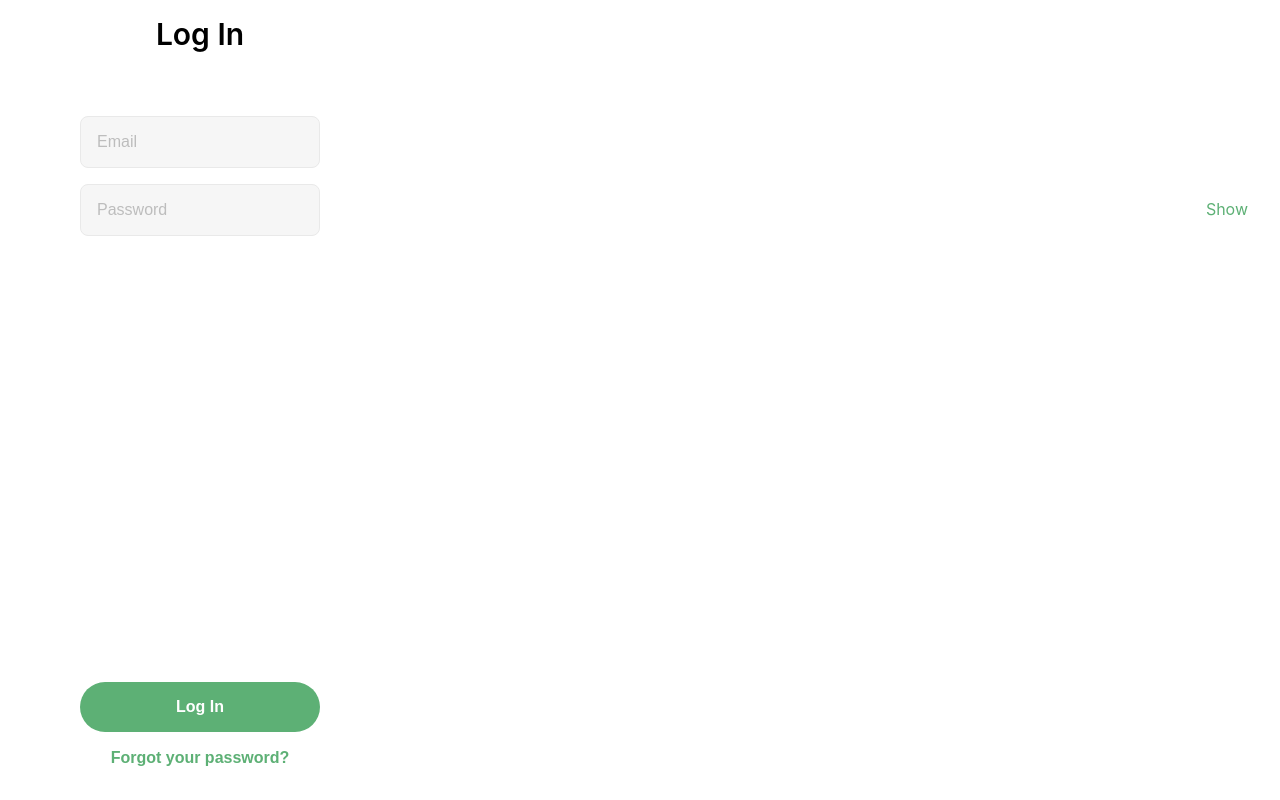
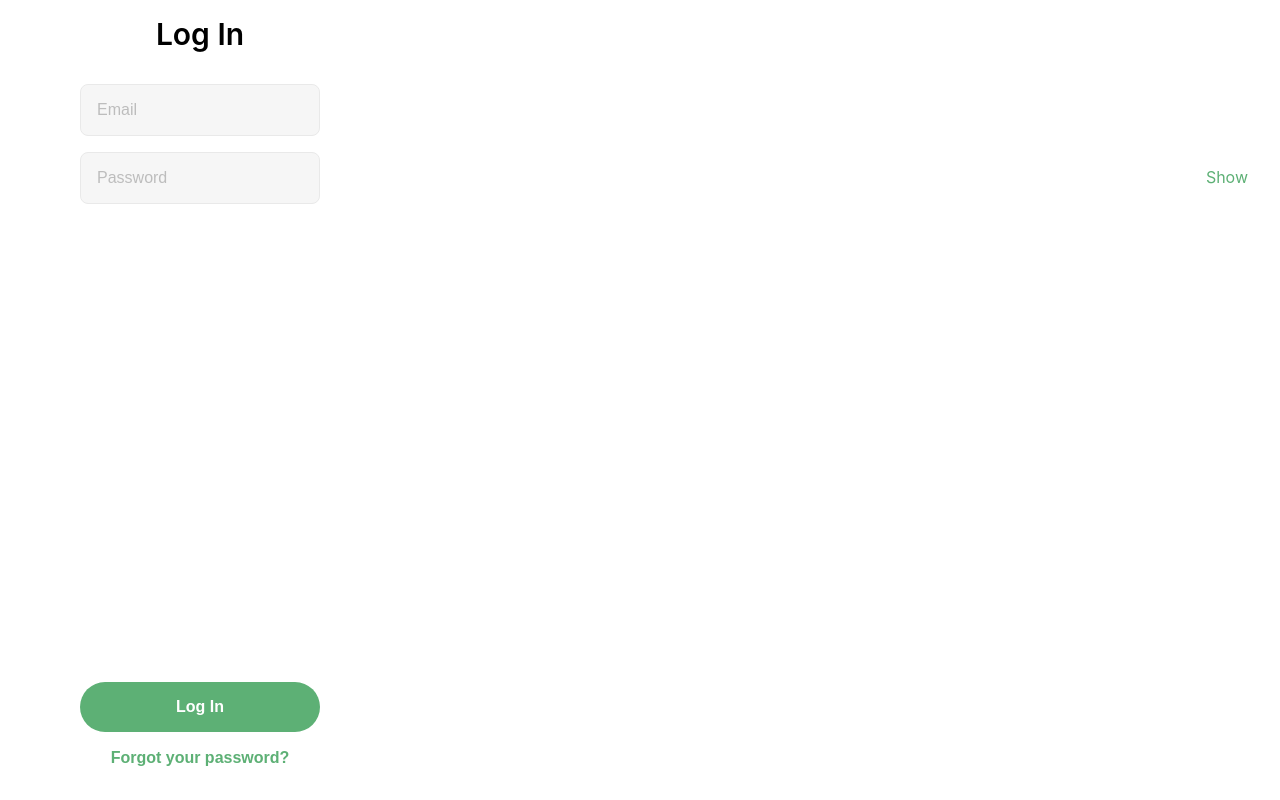
Before and after one commit to KashkynbayS/posts-project, a Vue app: page /sign-in in a window 1280 px wide. Built offline with nearby package versions, Linux system fonts and the light colour scheme.

Commit message:
fix: some correction for Auth pages

```diff
--- a/src/views/SignIn.vue
+++ b/src/views/SignIn.vue
@@ -57,7 +57,6 @@ const toggleShowPassword = () => {
       </form>
 
       <p v-if="error">{{ error }}</p>
-
    </PageTemplate>
 </template>
 
@@ -73,7 +72,6 @@ form {
    flex-direction: column;
    width: 100%;
    gap: 1rem;
-   padding-top: 2rem;
    flex-grow: 1;
 
    .form-item {
--- a/src/views/SignUp.vue
+++ b/src/views/SignUp.vue
@@ -69,7 +69,6 @@ form {
    flex-direction: column;
    width: 100%;
    gap: 1rem;
-   padding-top: 2rem;
    flex-grow: 1;
 
    .form-item {
```
